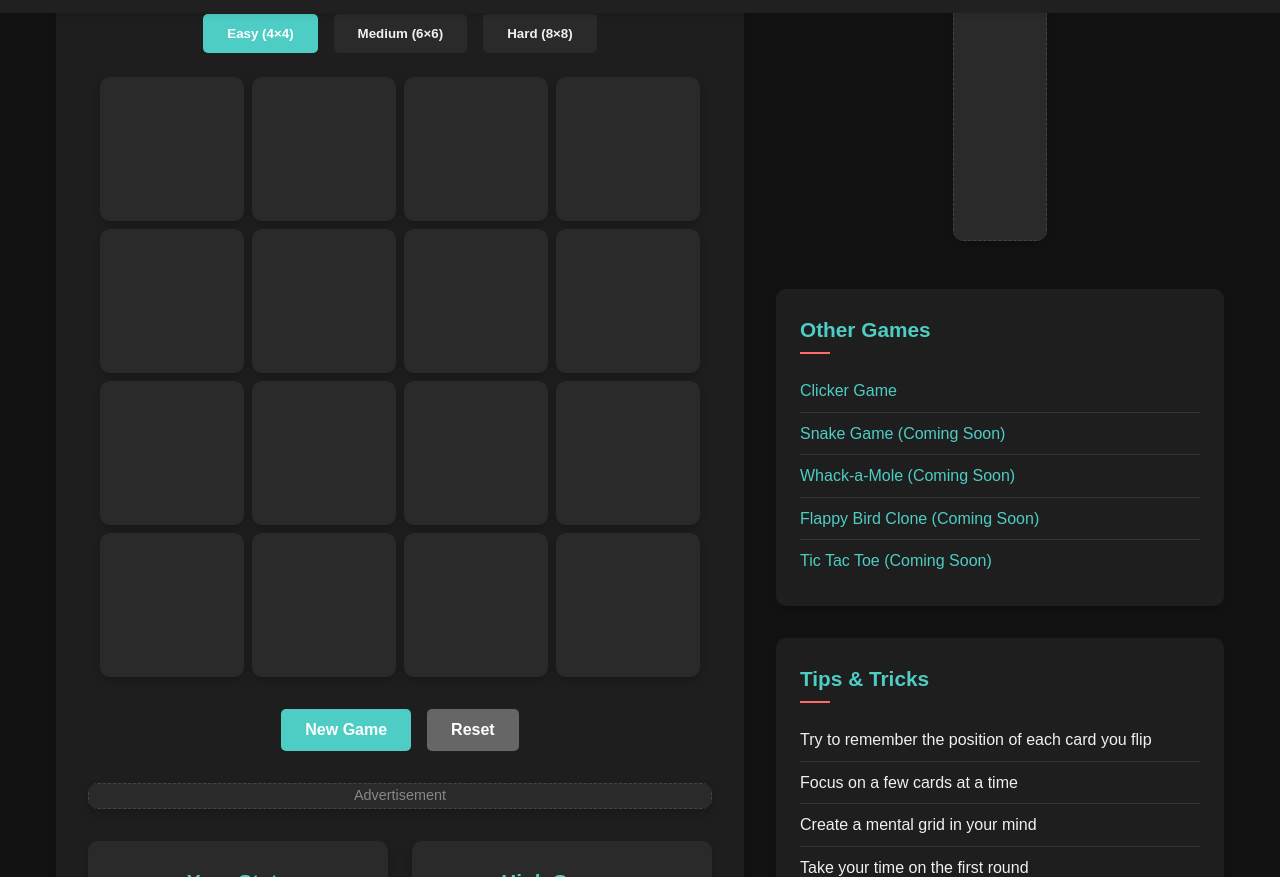
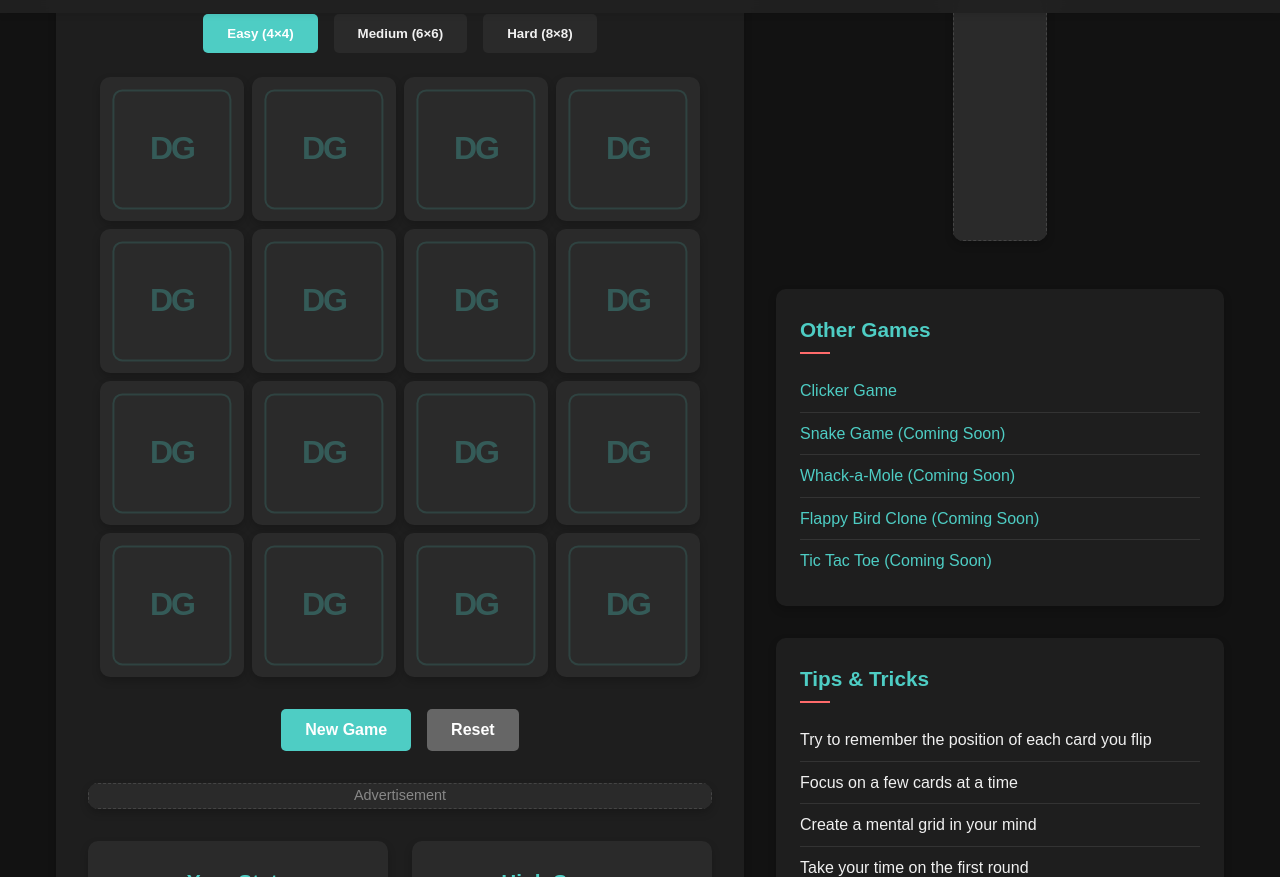
Before and after one commit to nutshot2000/dumbass-games, a plain HTML site: page games/memory/index.html in a window 1280 px wide. Shown: the part 787-1664 px from the top of the page. Drawn offline with Linux system fonts and the light colour scheme.

Commit message:
Add DG logo to Memory game card backs and remove pulsating animation

```diff
--- a/games/memory/style.css
+++ b/games/memory/style.css
@@ -21,6 +21,7 @@
     --card-back: #2a2a2a;
     --card-front: #4ecdc4;
     --card-matched: #ff6b6b;
+    --card-pattern: #6c5ce7;
 
     /* Achievement colors */
     --achievement-locked: #333;
@@ -306,6 +307,39 @@ main {
 .memory-card-back {
     background-color: var(--card-back);
     color: white;
+    position: relative;
+    overflow: hidden;
+}
+
+.memory-card-back::before {
+    content: "DG";
+    font-size: 2rem;
+    font-weight: bold;
+    font-family: 'Arial', sans-serif;
+    position: absolute;
+    top: 50%;
+    left: 50%;
+    transform: translate(-50%, -50%);
+    color: var(--secondary-color);
+    opacity: 0.3;
+    letter-spacing: -2px;
+}
+
+.memory-card-back::after {
+    content: "";
+    position: absolute;
+    width: 80%;
+    height: 80%;
+    top: 50%;
+    left: 50%;
+    transform: translate(-50%, -50%);
+    border: 2px solid var(--secondary-color);
+    border-radius: 10px;
+    opacity: 0.15;
+}
+
+.card-back-design {
+    display: none;
 }
 
 .memory-card.matched .memory-card-front {
```
